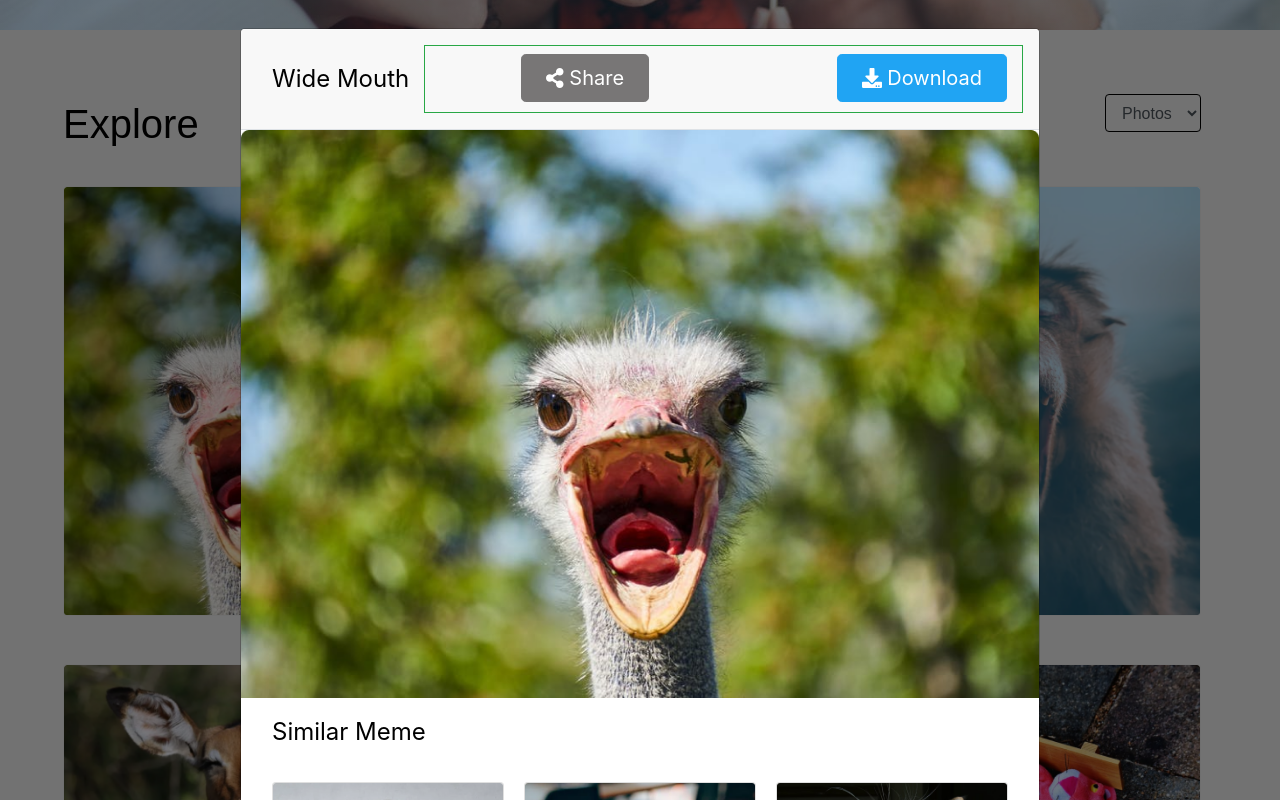
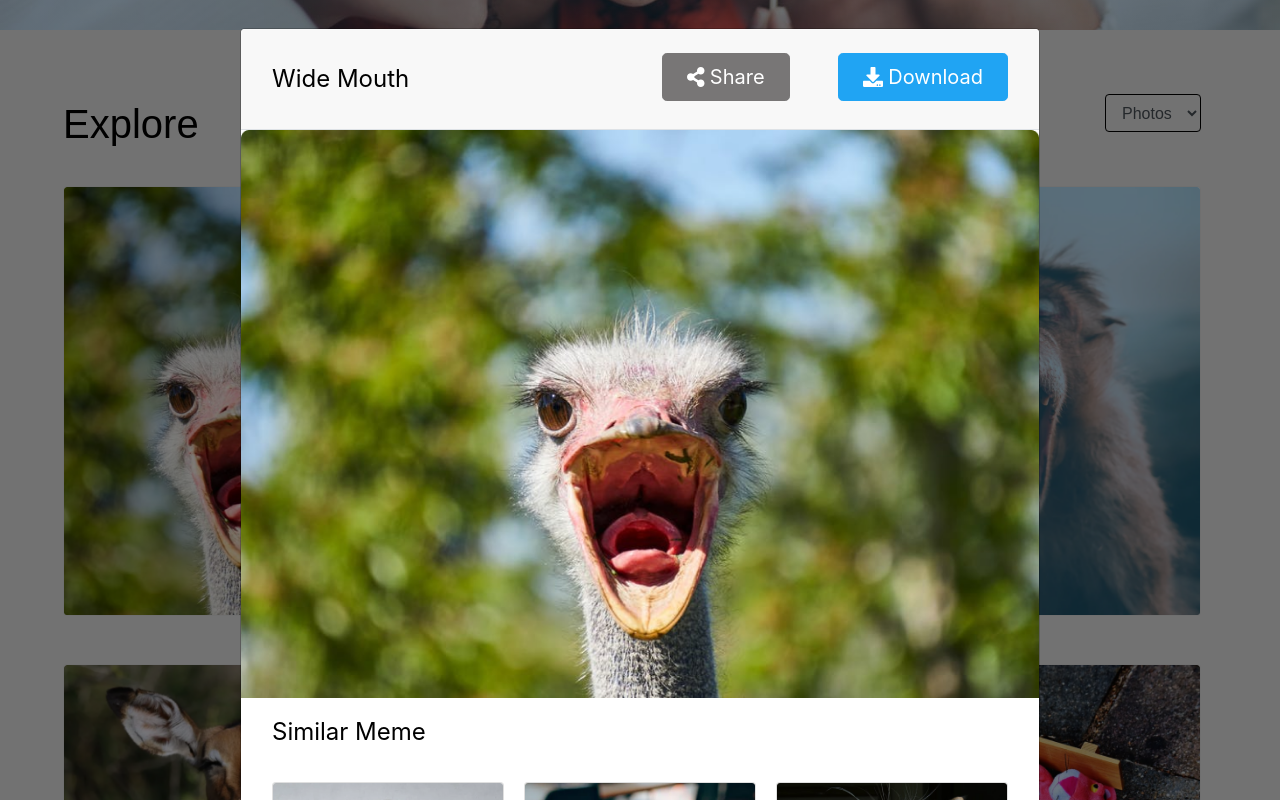
Before and after one commit to hamzzy/memefy-frontend, a React (Create React App) app: page / in a window 1280 px wide. Both pictures are taken after a click on the element 246 px from the left and 937 px from the top of the page. Shown: the part 537-1337 px from the top of the page. Built offline with nearby package versions, Linux system fonts and the light colour scheme.

Commit message:
update modal build

```diff
--- a/src/components/Modal.js
+++ b/src/components/Modal.js
@@ -27,18 +27,17 @@ function MyVerticallyCenteredModal(props) {
       centered
     >
       <Modal.Header id="contained-modal-title-vcenter" className="d-inline-flex justify-content-between bg-color">
-        {/* <Modal.Title id="contained-modal-title-vcenter" className="d-inline-flex justify-content-between color-6 w-100" > */}
 
           <Row className="w-100 m-0">
               <Col xs={"auto"} sm={"auto"} md={"auto"} lg={"auto"} xl={"auto"} className="" fluid>
                 <p className="fs-24 ml-xs-0 mt-3 color-1">Wide Mouth</p>
               </Col>
-              <Col className="d-flex justify-content-between pl-lg-5 pl-xs-2 border border-success">
-                <Link to='' className=""><Button type="submit" className="fs-20 shr-bg px-4 rounded-lg d-none d-xs-none d-sm-none d-lg-inline d-xl-inline ml-5 mt-2" size="lg"><FontAwesomeIcon icon={faShareAlt} className="sm-14" />   Share</Button></Link><FontAwesomeIcon icon={faShareAlt} className="d-sm-block d-xs-block d-lg-none d-xl-none color-3 ml-lg-5 mr-5 mt-4 mr-xs-3 ml-xs-2 color-7" />
-                <Link to='' className=""><Button type="submit" className="fs-20 btn-bg px-4 rounded-lg d-none d-xs-none d-sm-none d-lg-inline d-xl-inline ml-5 mt-2" size="lg"><FontAwesomeIcon icon={faDownload} className="sm-14" />   Download</Button></Link><FontAwesomeIcon icon={faDownload} className=" d-sm-block d-xs-block d-lg-none d-xl-none color-3 ml-5 mt-4 ml-xs-3 color-8" />
+              <Col className="d-flex justify-content-end pl-lg-5 pl-xs-2">
+                <Link to='' className=""><Button type="submit" className="fs-20 shr-bg px-4 rounded-lg d-none d-xs-none d-sm-none d-lg-inline d-xl-inline ml-5 mt-2" size="lg"><FontAwesomeIcon icon={faShareAlt} className="sm-14" />    Share</Button></Link><FontAwesomeIcon icon={faShareAlt} className="d-sm-block d-xs-block d-lg-none d-xl-none  ml-lg-5 mr-5 mt-4 mr-xs-3 ml-xs-2 color-7" size="lg" />
+                <Link to='' className=""><Button type="submit" className="fs-20 btn-bg px-4 rounded-lg d-none d-xs-none d-sm-none d-lg-inline d-xl-inline ml-5 mt-2" size="lg"><FontAwesomeIcon icon={faDownload} className="sm-14" />    Download</Button></Link><FontAwesomeIcon icon={faDownload} className=" d-sm-block d-xs-block d-lg-none d-xl-none  ml-5 mt-4 ml-xs-3 color-8" size="lg"/>
               </Col>
           </Row>
-        {/* </Modal.Title> */}
+
       </Modal.Header>
       <Modal.Body className="m-0 p-0 w-100">
 
```
